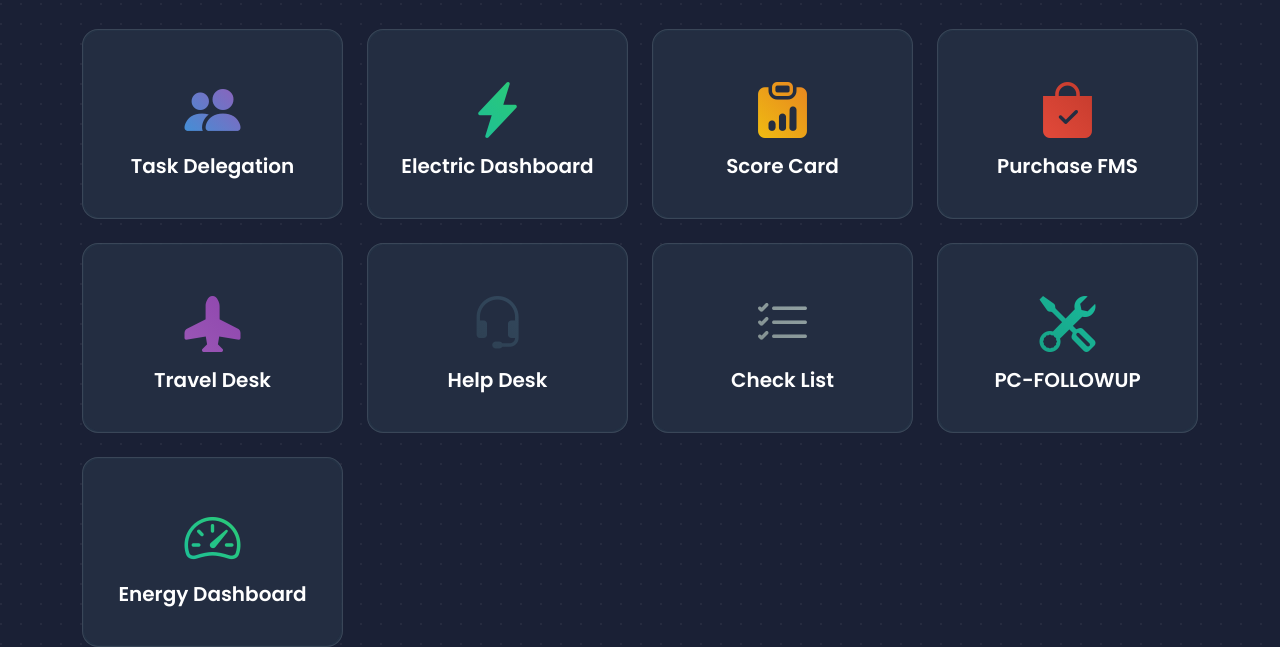
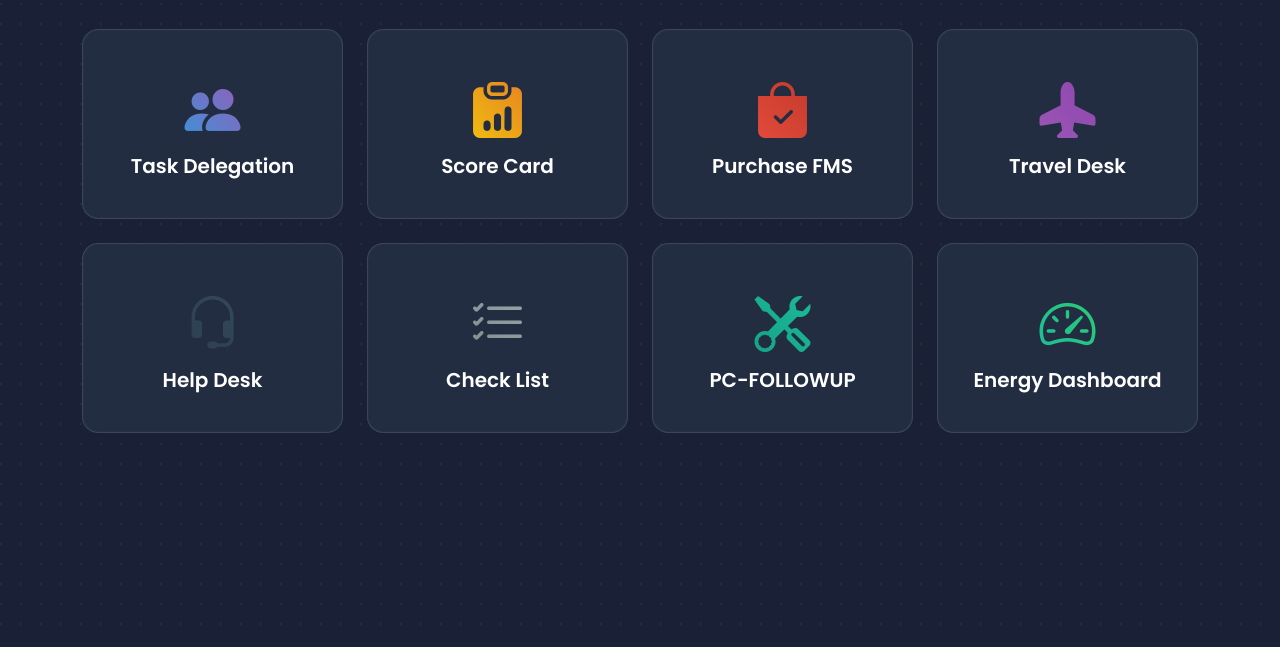
Before and after one commit to MIS-TEAM-crypto/HIPL-Purchase-Dashboard, a plain HTML site: page index.html in a window 1280 px wide. Shown: the part 157-804 px from the top of the page. Drawn offline with nearby package versions, Linux system fonts and the light colour scheme.

Commit message:
removed the energy dashboard from tasks delegation

```diff
--- a/index.html
+++ b/index.html
@@ -328,17 +328,6 @@
               <div class="card-content">
                 <i class="bi bi-people-fill card-icon icon-1"></i>
                 <h5 class="card-title">Task Delegation</h5>
-              </div>
-            </div>
-          </div>
-          <div class="col">
-            <div
-              class="animated-card h-100"
-              onclick="showContent('electric-dashboard-page')"
-            >
-              <div class="card-content">
-                <i class="bi bi-lightning-charge-fill card-icon icon-2"></i>
-                <h5 class="card-title">Electric Dashboard</h5>
               </div>
             </div>
           </div>
```
